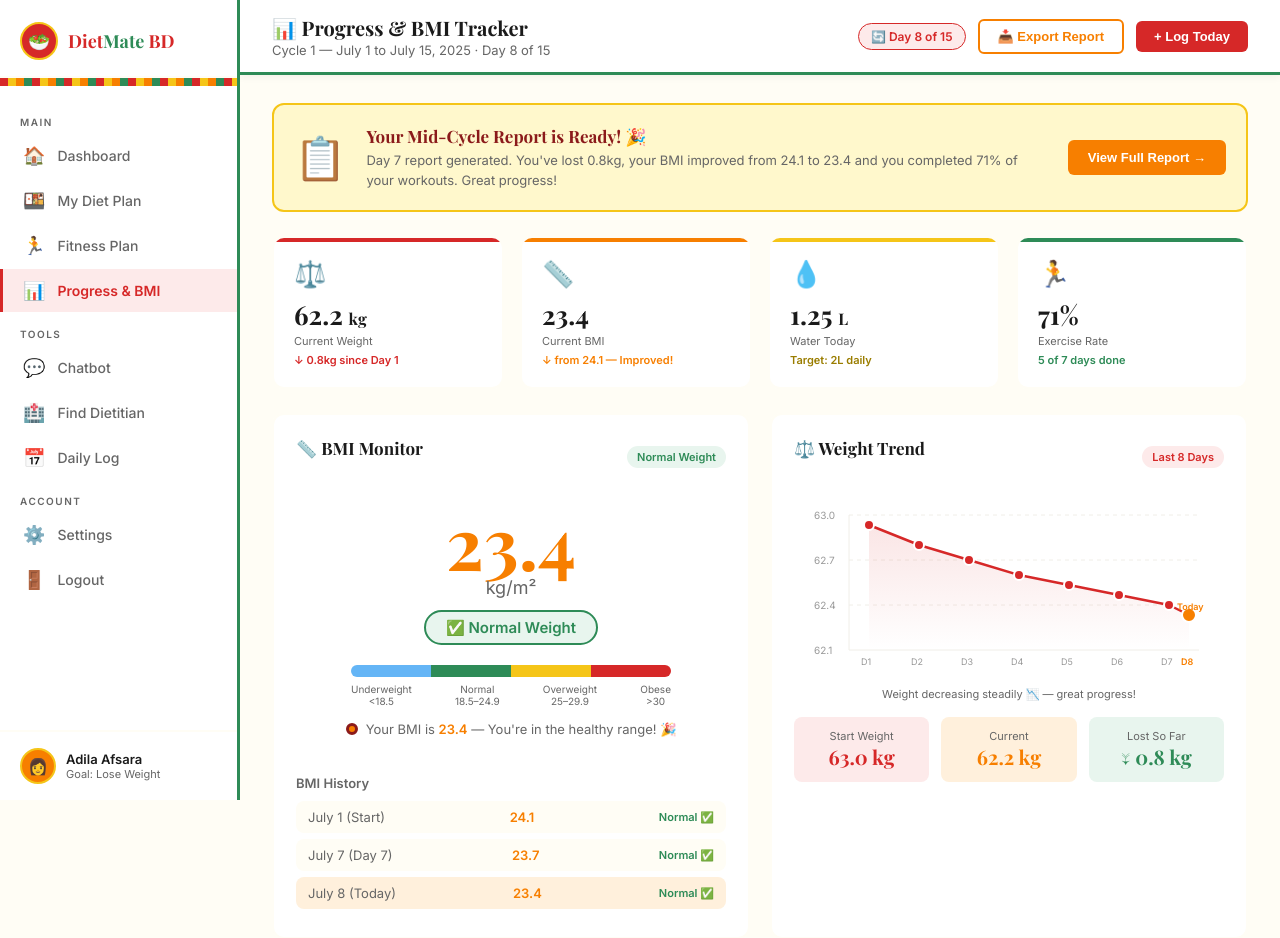
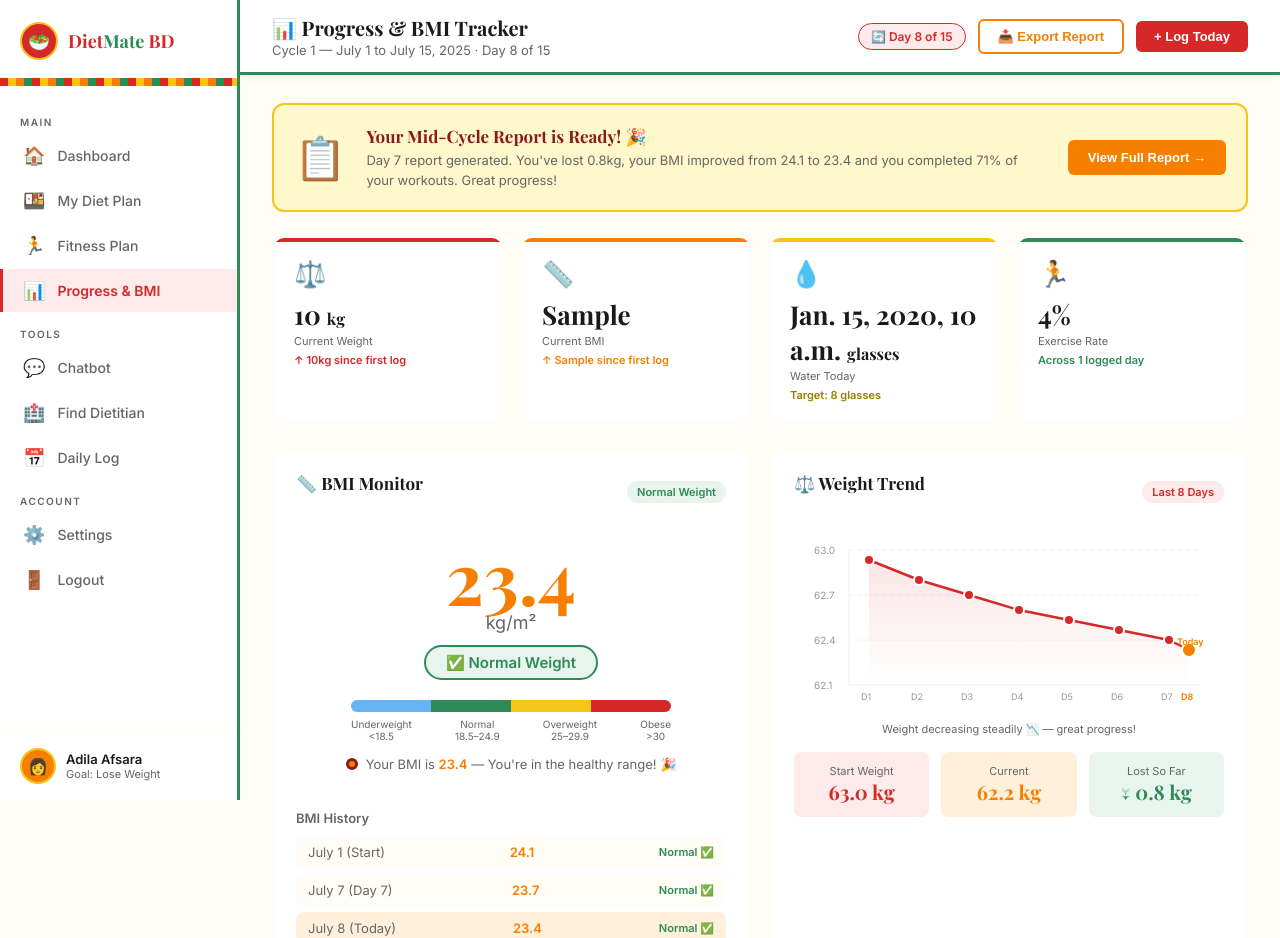
Before and after one commit to adila-afsara/Smart-Diet-Fitness-Planner, a Django app: template templates/DietMate_progress.html in a window 1280 px wide. Shown: the top 938 px of the page. Run offline with Django 5.2, Linux system fonts and the light colour scheme; the template is opened without the code that fills it: most values are stand-ins (such as "Sample title", 1, 10 or a date in 2020).

Commit message:
Update DietMate_progress.html

```diff
--- a/templates/DietMate_progress.html
+++ b/templates/DietMate_progress.html
@@ -224,33 +224,39 @@
         <button class="report-btn">View Full Report →</button>
       </div>
 
+
       <!-- Stats Row -->
       <div class="stats-row">
         <div class="stat-card s1">
           <div class="stat-icon">⚖️</div>
-          <div class="stat-value">62.2 <span style="font-size:16px">kg</span></div>
+          <div class="stat-value">{% if latest_log %}{{ latest_log.current_weight }} <span style="font-size:16px">kg</span>{% else %}—{% endif %}</div>
           <div class="stat-label">Current Weight</div>
-          <div class="stat-sub">↓ 0.8kg since Day 1</div>
+          <div class="stat-sub">
+            {% if weight_change is not None %}{% if weight_change < 0 %}↓{% else %}↑{% endif %} {{ weight_change }}kg since first log{% else %}No history yet{% endif %}
+          </div>
         </div>
         <div class="stat-card s2">
           <div class="stat-icon">📏</div>
-          <div class="stat-value">23.4</div>
+          <div class="stat-value">{% if latest_bmi %}{{ latest_bmi.bmi_value }}{% else %}—{% endif %}</div>
           <div class="stat-label">Current BMI</div>
-          <div class="stat-sub">↓ from 24.1 — Improved!</div>
+          <div class="stat-sub">
+            {% if bmi_change is not None %}{% if bmi_change < 0 %}↓{% else %}↑{% endif %} {{ bmi_change }} since first log{% else %}No history yet{% endif %}
+          </div>
         </div>
         <div class="stat-card s3">
           <div class="stat-icon">💧</div>
-          <div class="stat-value">1.25 <span style="font-size:16px">L</span></div>
+          <div class="stat-value">{% if water_today_glasses %}{{ water_today_glasses }} <span style="font-size:16px">glasses</span>{% else %}—{% endif %}</div>
           <div class="stat-label">Water Today</div>
-          <div class="stat-sub">Target: 2L daily</div>
+          <div class="stat-sub">Target: 8 glasses</div>
         </div>
         <div class="stat-card s4">
           <div class="stat-icon">🏃</div>
-          <div class="stat-value">71%</div>
+          <div class="stat-value">{{ exercise_rate }}%</div>
           <div class="stat-label">Exercise Rate</div>
-          <div class="stat-sub">5 of 7 days done</div>
+          <div class="stat-sub">Across {{ total_logs }} logged day{{ total_logs|pluralize }}</div>
         </div>
       </div>
+
 
       <!-- Main Grid — BMI + Weight Chart -->
       <div class="main-grid">
```
